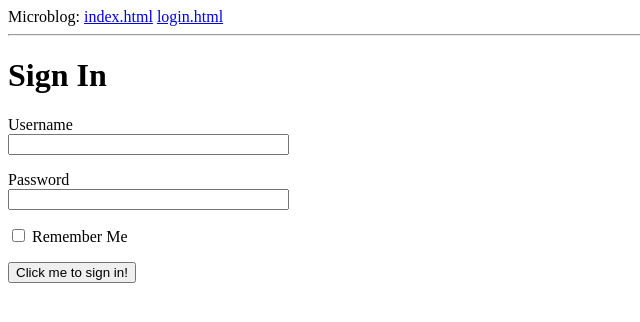
After one commit to BlakeXYZ/WinWeb-Python-Projects, a Flask app: page /login in a window 1280 px wide. The commit adds this page. Shown: the top 322 px of the page, without its empty margins (0-640 px from the left). Run offline with Flask 3, Linux system fonts and the light colour scheme.

Commit message:
Flask Mega Tutorial Ch. 3 Web Forms

```diff
--- /dev/null
+++ b/Intro_to_Flask/my_app/forms.py
@@ -0,0 +1,22 @@
+'''
+https://blog.miguelgrinberg.com/post/the-flask-mega-tutorial-part-iii-web-forms
+
+forms.py usage:
+
+Login Form setup using Flask Extension: wtforms
+
+using inside routes.py:
+from my_app.forms import LoginForm
+
+
+'''
+
+from flask_wtf import FlaskForm
+from wtforms import StringField, PasswordField, BooleanField, SubmitField
+from wtforms.validators import DataRequired
+
+class LoginForm(FlaskForm):
+    username = StringField('Username', validators=[DataRequired()])
+    password = PasswordField('Password', validators=[DataRequired()])
+    remember_me = BooleanField('Remember Me')
+    submit = SubmitField('Click me to sign in!')
--- a/Intro_to_Flask/my_app/routes.py
+++ b/Intro_to_Flask/my_app/routes.py
@@ -1,20 +1,35 @@
-from flask import render_template
+from flask import render_template, flash, redirect, url_for
 from my_app import app
+from my_app.forms import LoginForm
 
 @app.route('/')
 @app.route('/index')
 def index():
-    title = 'Home'
+    title = 'Index'
     user = {'username': 'BK'}
     posts = [
         {
             'author': {'username': 'John'},
-            'body': 'Beautiful day in Portl!'
+            'body': 'Beautiful day in Tejas!'
         },
         {
             'author': {'username': 'Susan'},
             'body': 'The Avengers movie was so cool!'
+        },
+        {
+            'author': {'username': 'Bob'}
         }
     ]
 
     return render_template('index.html', title=title, user=user, posts=posts)
+
+@app.route('/login', methods=['GET', 'POST'])
+def login():
+    form = LoginForm()
+
+    if form.validate_on_submit():
+        flash('Login requested for user {}, remember_me={}'.format(
+            form.username.data, form.remember_me.data))
+        return redirect(url_for('index'))
+
+    return render_template('login.html', title='Sign In', form=form)
--- /dev/null
+++ b/Intro_to_Flask/my_app/templates/base.html
@@ -0,0 +1,33 @@
+<!DOCTYPE html>
+<html>
+    <head>
+        {% if title %}
+        <title>{{ title }} - Microblog</title>
+        {% else %}
+        <title>Welcome to Microblog!</title>
+        {% endif %}
+    </head>
+    <body>
+
+        <div>
+        Microblog:
+        <a href="{{ url_for('index') }}">index.html</a>
+        <a href="{{ url_for('login') }}">login.html</a>
+        </div>
+
+        <hr>
+
+        {% with messages = get_flashed_messages() %}
+        {% if messages %}
+        <ul>
+            {% for message in messages %}
+            <li>{{ message }}</li>
+            {% endfor %}
+        </ul>
+        {% endif %}
+        {% endwith %}
+
+        {% block index_content_block %}{% endblock %}
+
+    </body>
+</html>
--- /dev/null
+++ b/Intro_to_Flask/my_app/templates/login.html
@@ -0,0 +1,27 @@
+{% extends "base.html" %}
+
+{% block index_content_block %}
+
+    <h1>Sign In</h1>
+
+    <form action="" method="post" novalidate>
+        {{ form.hidden_tag() }}
+        <p>
+            {{ form.username.label }}<br>
+            {{ form.username(size=32) }}
+            {% for error in form.username.errors %}
+            <span style="color: red;">[{{ error }}]</span>
+            {% endfor %}
+        </p>
+        <p>
+            {{ form.password.label }}<br>
+            {{ form.password(size=32) }}
+            {% for error in form.password.errors %}
+            <span style="color: red;">[{{ error }}]</span>
+            {% endfor %}
+        </p>
+        <p>{{ form.remember_me() }} {{ form.remember_me.label }}</p>
+        <p>{{ form.submit() }}</p>
+    </form>
+
+{% endblock %}
```
Also changed, not shown: Intro_to_Flask/config.py (added, +7 -0 lines), Intro_to_Flask/my_app/__init__.py (+7 -1 lines), Intro_to_Flask/my_app/models.py (added, +18 -0 lines), Intro_to_Flask/my_app/templates/index.html (+16 -14 lines).
